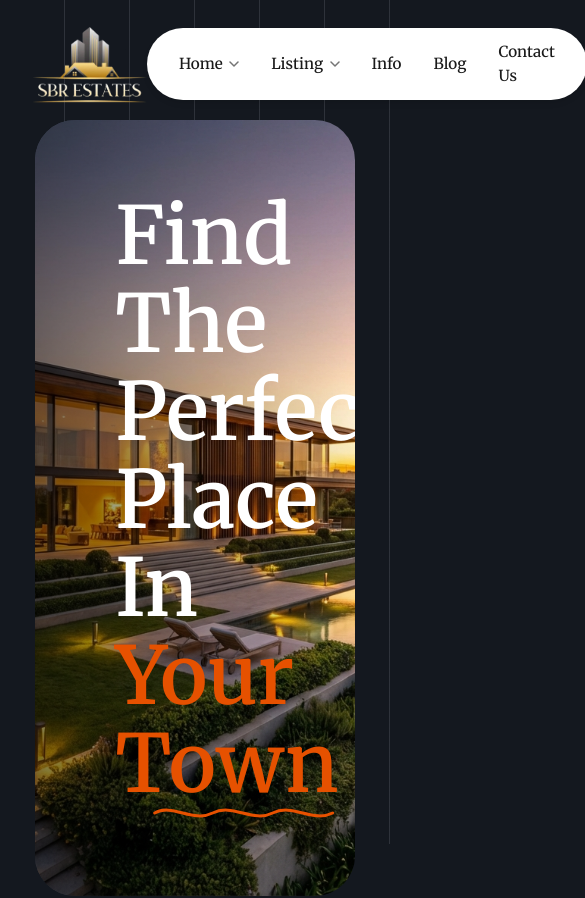
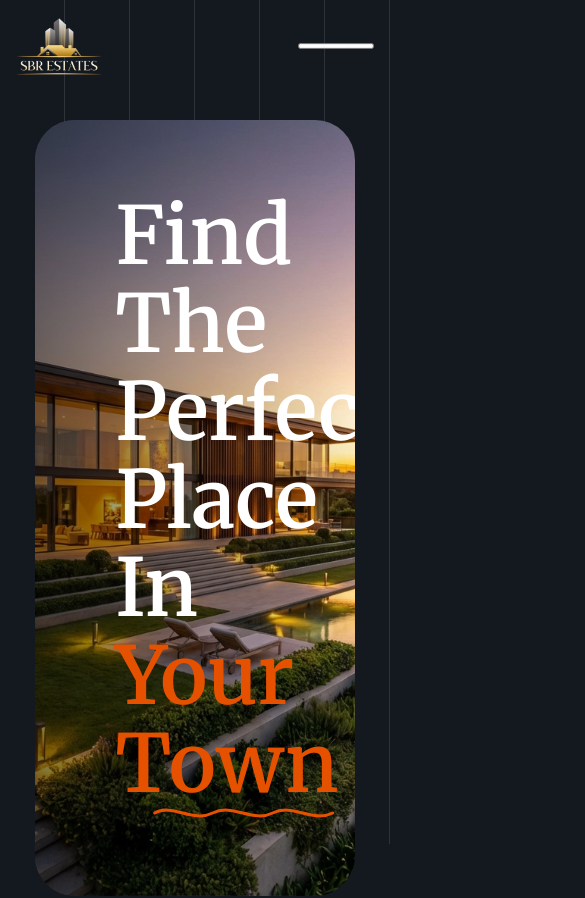
Before and after one commit to viratco/sbrwebsite, a React (Vite) app: page / in a window 390 px wide. Shown: the top 898 px of the page, 585 px wide, since content can reach past the window. Built offline with nearby package versions, Linux system fonts and the light colour scheme; no server answers.

Commit message:
Implement mobile hamburger menu

```diff
--- a/src/components/Navbar.css
+++ b/src/components/Navbar.css
@@ -89,6 +89,117 @@
     background: rgba(255, 255, 255, 0.1);
 }
 
-.navbar-cta svg {
-    opacity: 0.9;
+opacity: 0.9;
 }
+
+/* Hamburger & Mobile Menu */
+.hamburger-btn {
+    display: none;
+    background: transparent;
+    border: none;
+    cursor: pointer;
+    flex-direction: column;
+    gap: 6px;
+    z-index: 1002;
+    padding: 10px;
+}
+
+.hamburger-line {
+    width: 24px;
+    height: 2px;
+    background-color: white;
+    /* Visible against dark hero */
+    transition: all 0.3s ease;
+    border-radius: 2px;
+}
+
+/* Mobile Menu Overlay */
+.mobile-menu {
+    position: fixed;
+    top: 0;
+    left: 0;
+    width: 100%;
+    height: 100vh;
+    background: rgba(10, 10, 12, 0.98);
+    backdrop-filter: blur(10px);
+    z-index: 1001;
+    display: flex;
+    justify-content: center;
+    align-items: center;
+    opacity: 0;
+    pointer-events: none;
+    transition: opacity 0.3s ease;
+}
+
+.mobile-menu.active {
+    opacity: 1;
+    pointer-events: all;
+}
+
+.mobile-nav-links {
+    display: flex;
+    flex-direction: column;
+    align-items: center;
+    gap: 2rem;
+}
+
+.mobile-link {
+    font-family: var(--font-display);
+    font-size: 2rem;
+    color: white;
+    text-decoration: none;
+    transition: color 0.2s;
+}
+
+.mobile-link:hover {
+    color: #E65100;
+}
+
+.mobile-cta {
+    margin-top: 2rem;
+    font-size: 1.2rem;
+    padding: 1rem 2rem;
+}
+
+/* Responsive Logic */
+@media (max-width: 968px) {
+    .navbar {
+        padding: 1rem;
+    }
+
+    .desktop-menu,
+    .desktop-cta {
+        display: none;
+    }
+
+    .hamburger-btn {
+        display: flex;
+        margin-left: auto;
+        /* Push to right */
+    }
+
+    .navbar-container {
+        justify-content: space-between;
+        width: 100%;
+    }
+
+    .logo-image {
+        height: 60px;
+        /* Smaller logo on mobile */
+    }
+}
+
+/* Hamburger Animation */
+.menu-open .hamburger-line:nth-child(1) {
+    transform: rotate(45deg) translate(6px, 6px);
+    background-color: white;
+}
+
+.menu-open .hamburger-line:nth-child(2) {
+    opacity: 0;
+}
+
+.menu-open .hamburger-line:nth-child(3) {
+    transform: rotate(-45deg) translate(5px, -5px);
+    background-color: white;
+}
--- a/src/components/Navbar.jsx
+++ b/src/components/Navbar.jsx
@@ -1,18 +1,27 @@
+import { useState } from 'react';
 import './Navbar.css';
 import logo from '../assets/logo.png';
 import { Link } from 'react-router-dom';
 
 const Navbar = () => {
+    const [isOpen, setIsOpen] = useState(false);
+
+    const toggleMenu = () => {
+        setIsOpen(!isOpen);
+        // Prevent scrolling when menu is open
+        document.body.style.overflow = !isOpen ? 'hidden' : 'auto';
+    };
+
     return (
-        <nav className="navbar">
+        <nav className={`navbar ${isOpen ? 'menu-open' : ''}`}>
             <div className="navbar-container">
                 {/* Logo Section */}
                 <div className="navbar-logo">
                     <img src={logo} alt="Sbrrealestate Logo" className="logo-image" />
                 </div>
 
-                {/* Center Navigation Pill */}
-                <div className="navbar-menu">
+                {/* Desktop Navigation Pill */}
+                <div className="navbar-menu desktop-menu">
                     <Link to="/" className="nav-link">
                         Home
                         <svg className="chevron" width="10" height="6" viewBox="0 0 10 6" fill="none" xmlns="http://www.w3.org/2000/svg">
@@ -25,15 +34,13 @@ const Navbar = () => {
                             <path d="M1 1L5 5L9 1" stroke="currentColor" strokeWidth="1.5" strokeLinecap="round" strokeLinejoin="round" />
                         </svg>
                     </a>
-                    <Link to="/info" className="nav-link">
-                        Info
-                    </Link>
+                    <Link to="/info" className="nav-link">Info</Link>
                     <a href="#blog" className="nav-link">Blog</a>
                     <a href="#contact" className="nav-link">Contact Us</a>
                 </div>
 
-                {/* Right CTA Button */}
-                <button className="navbar-cta">
+                {/* Right CTA Button (Desktop) */}
+                <button className="navbar-cta desktop-cta">
                     <svg width="16" height="16" viewBox="0 0 24 24" fill="none" xmlns="http://www.w3.org/2000/svg">
                         <path d="M3 21H21" stroke="currentColor" strokeWidth="2" strokeLinecap="round" strokeLinejoin="round" />
                         <path d="M5 21V7L13 3V21" stroke="currentColor" strokeWidth="2" strokeLinecap="round" strokeLinejoin="round" />
@@ -45,6 +52,28 @@ const Navbar = () => {
                     </svg>
                     Add Property +
                 </button>
+
+                {/* Hamburger Button */}
+                <button className="hamburger-btn" onClick={toggleMenu} aria-label="Toggle menu">
+                    <span className="hamburger-line"></span>
+                    <span className="hamburger-line"></span>
+                    <span className="hamburger-line"></span>
+                </button>
+
+                {/* Mobile Menu Overlay */}
+                <div className={`mobile-menu ${isOpen ? 'active' : ''}`}>
+                    <div className="mobile-nav-links">
+                        <Link to="/" className="mobile-link" onClick={toggleMenu}>Home</Link>
+                        <a href="#listing" className="mobile-link" onClick={toggleMenu}>Listing</a>
+                        <Link to="/info" className="mobile-link" onClick={toggleMenu}>Info</Link>
+                        <a href="#blog" className="mobile-link" onClick={toggleMenu}>Blog</a>
+                        <a href="#contact" className="mobile-link" onClick={toggleMenu}>Contact Us</a>
+
+                        <button className="navbar-cta mobile-cta">
+                            Add Property +
+                        </button>
+                    </div>
+                </div>
             </div>
         </nav>
     );
```
